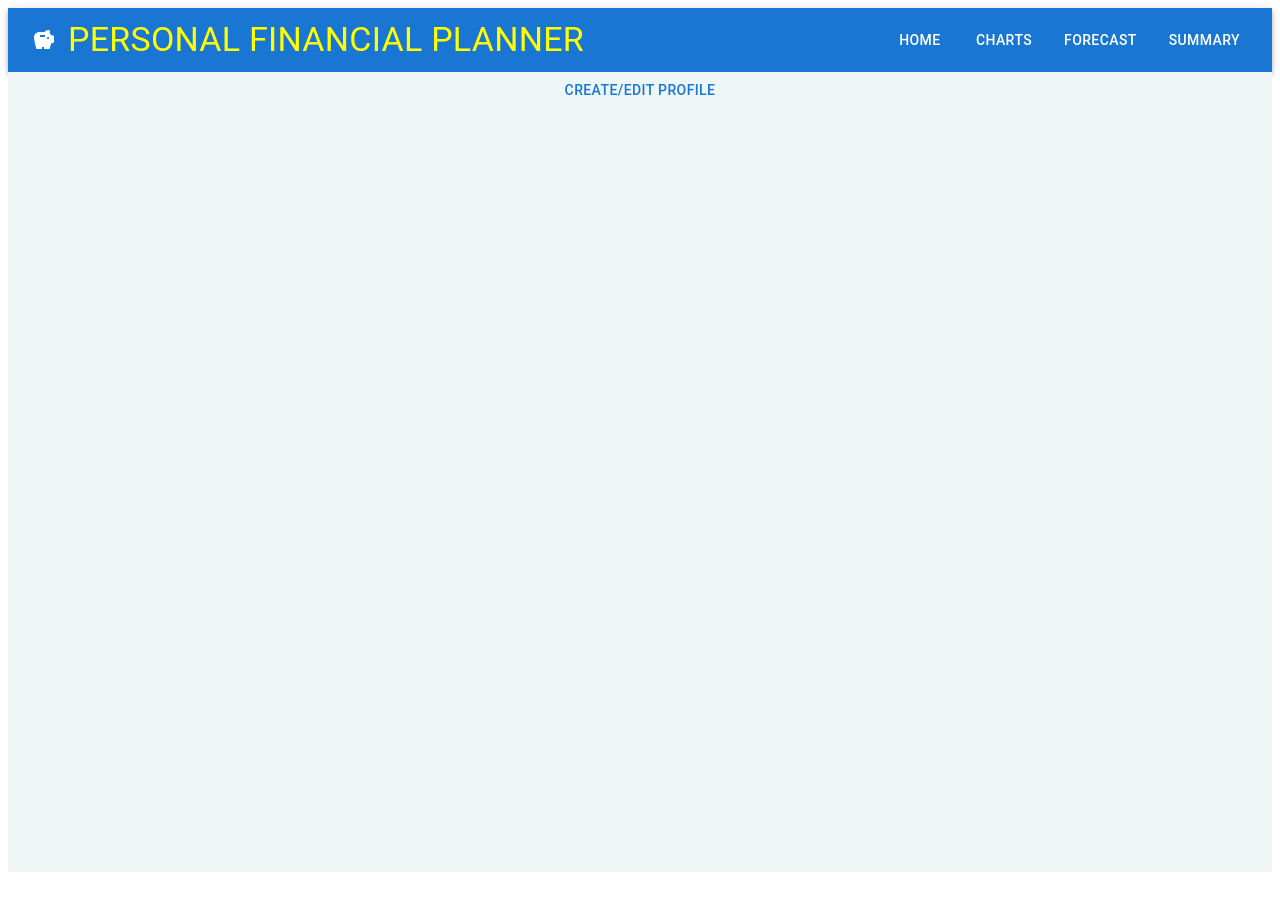
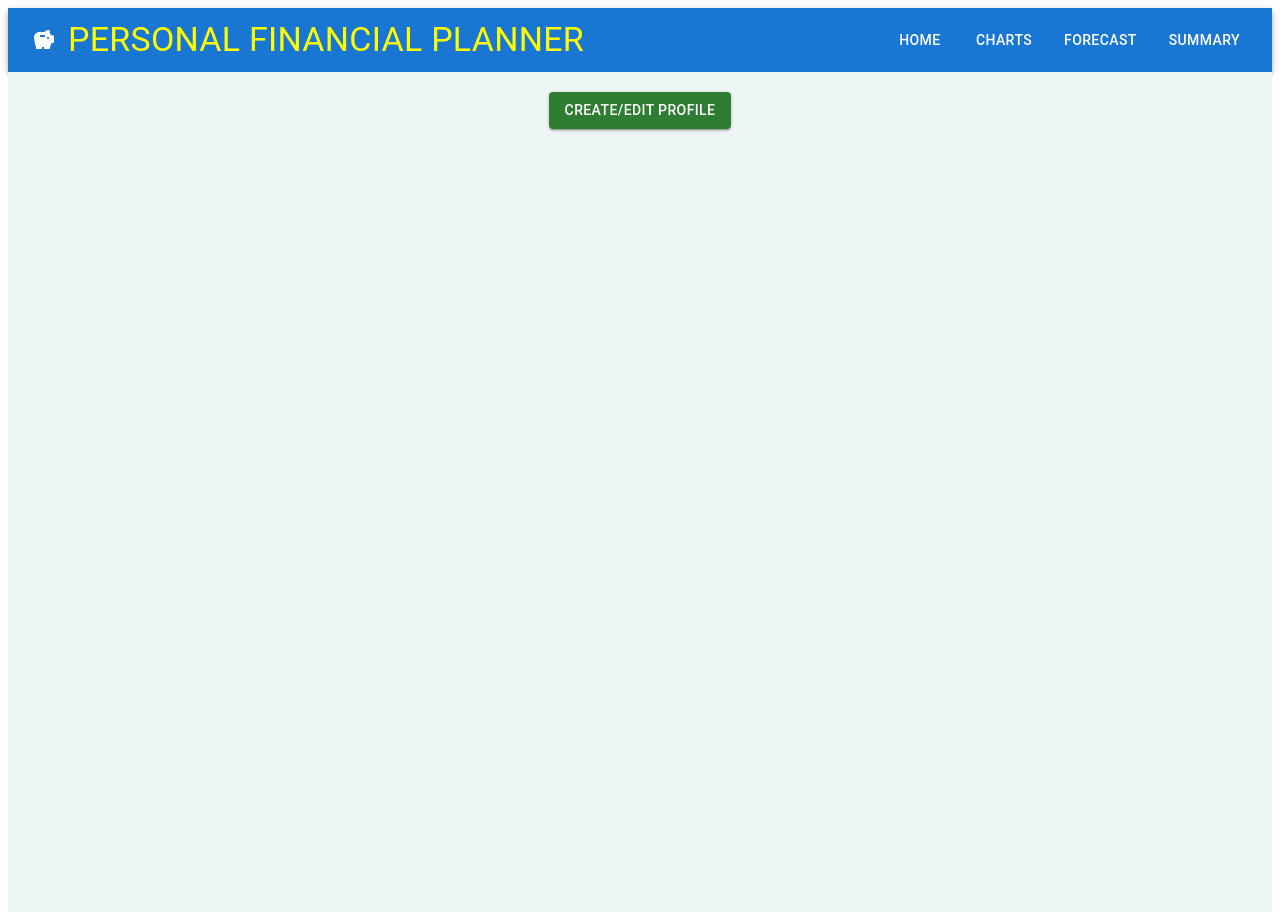
Before and after one commit to DavidBlueLamassu/personal-financial-planner, a React (Create React App) app: page / in a window 1280 px wide. Before the commit the page ends 880 px from the top, so only its background shows below. Built offline with nearby package versions, Linux system fonts and the light colour scheme.

Commit message:
Additional styling for Home page

```diff
--- a/src/App.css
+++ b/src/App.css
@@ -10,7 +10,7 @@
   align-items: center;
   /* justify-content: center; */
   min-height: 100vh;
-  margin: 0;
+  padding: 20px;
   /* font-family: "Lato", sans-serif; */
 }
 
--- a/src/components/pages/Home.js
+++ b/src/components/pages/Home.js
@@ -24,7 +24,9 @@ export default function ModalWelcome() {
 
   return (
     <div>
-      <Button onClick={handleOpen}>Create/Edit profile</Button>
+      <Button variant="contained" color="success" onClick={handleOpen}>
+        Create/Edit profile
+      </Button>
       <Modal
         open={open}
         onClose={handleClose}
```
